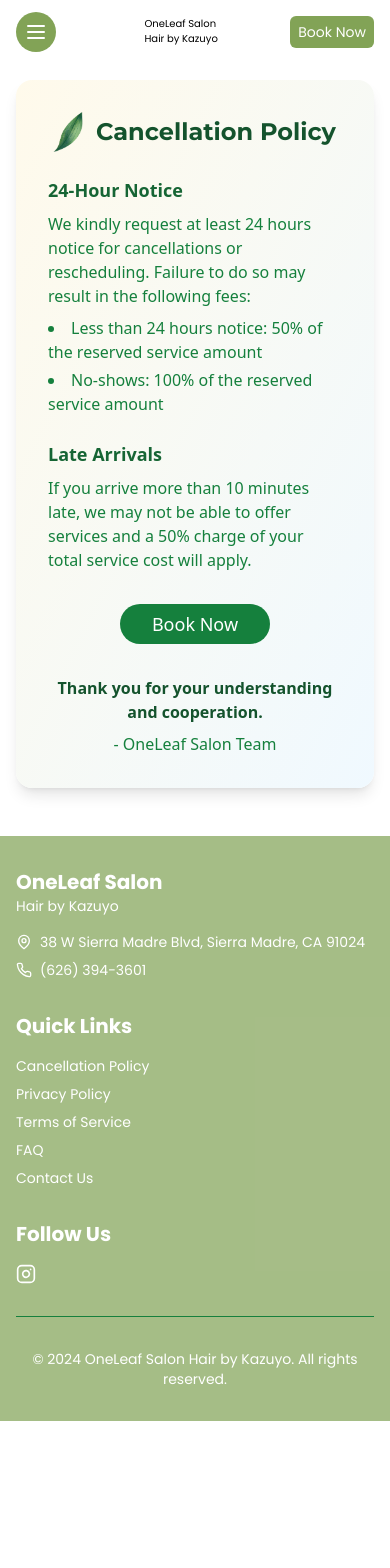
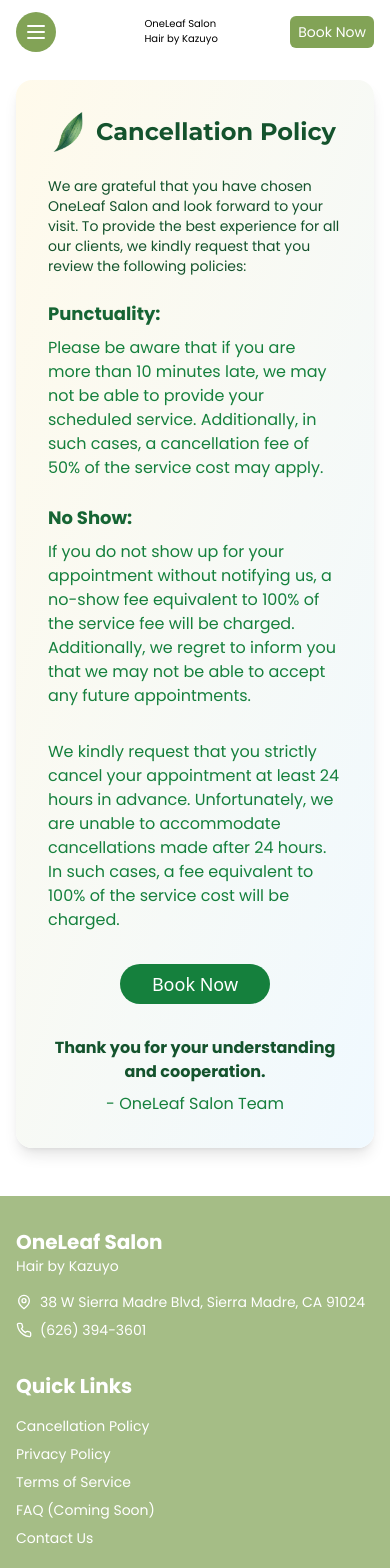
Before and after one commit to iwakikishi/oneleaf_salon, a Next.js app: page /cancellation-policy in a window 390 px wide. Shown: the top 1568 px of the page. Before the commit the page ends 1421 px from the top, so only its background shows below. Built offline with nearby package versions, Linux system fonts and the light colour scheme.

Commit message:
10/23-14:20

```diff
--- a/app/cancellation-policy/page.tsx
+++ b/app/cancellation-policy/page.tsx
@@ -14,8 +14,8 @@
 
 const PolicyItem = ({ title, children }: { title: string; children: React.ReactNode }) => (
   <div className='mb-6'>
-    <h3 className='text-green-800 font-semibold text-lg mb-2'>{title}</h3>
-    <div className='text-green-700 text-base'>{children}</div>
+    <h3 className='text-green-800 font-semibold font-poppins text-lg mb-2'>{title}</h3>
+    <div className='text-green-700 font-poppins text-base'>{children}</div>
   </div>
 );
 
@@ -25,47 +25,44 @@
       <div className='max-w-4xl mx-auto px-4 py-12 md:py-24'>
         <div className='bg-gradient-to-br from-[#fffaeb] to-[#f0f9ff] p-8 md:p-12 rounded-2xl shadow-lg'>
           <SectionTitle>Cancellation Policy</SectionTitle>
-
-          <PolicyItem title='24-Hour Notice'>
-            <p>We kindly request at least 24 hours notice for cancellations or rescheduling. Failure to do so may result in the following fees:</p>
-            <ul className='list-disc list-inside mt-2 space-y-1'>
+          <p className='text-green-900 text-sm sm:text-lg md:text-lg lg:text-xl font-poppins'>
+            We are grateful that you have chosen OneLeaf Salon and look forward to your visit. To provide the best experience for all our clients, we
+            kindly request that you review the following policies:
+          </p>
+          <div className='mt-6'>
+            <PolicyItem title='Punctuality:'>
+              <p>
+                Please be aware that if you are more than 10 minutes late, we may not be able to provide your scheduled service. Additionally, in such
+                cases, a cancellation fee of 50% of the service cost may apply.
+              </p>
+              {/* <ul className='list-disc list-inside mt-2 space-y-1'>
               <li>Less than 24 hours notice: 50% of the reserved service amount</li>
               <li>No-shows: 100% of the reserved service amount</li>
-            </ul>
-          </PolicyItem>
+            </ul> */}
+            </PolicyItem>
 
-          <PolicyItem title='Late Arrivals'>
-            <p>
-              If you arrive more than 10 minutes late, we may not be able to offer services and a 50% charge of your total service cost will apply.
-            </p>
-          </PolicyItem>
-
-          {/* <PolicyItem title='$100 Deposits Required'>
-            <p>The following services require a $100 deposit:</p>
-            <ul className='grid grid-cols-2 gap-2 mt-2'>
-              {['Highlight', 'Ombré', 'Balayage', 'Bleach and Toner', 'Japanese Straightening', 'Color Corrections', 'Digital perm'].map((item) => (
-                <li key={item} className='bg-white/50 px-3 py-1 rounded-full text-sm'>
-                  {item}
-                </li>
-              ))}
-            </ul>
-            <p className='mt-4 text-sm'>Deposits are applied to your service bill. Full refund for cancellations with 24-hour notice.</p>
-          </PolicyItem> */}
-
-          {/* <PolicyItem title='Booking Information'>
-            <p>Please book appointments one at a time. Ensure you pay the deposit fee during checkout to confirm your appointment.</p>
-          </PolicyItem> */}
+            <PolicyItem title='No Show:'>
+              <p>
+                If you do not show up for your appointment without notifying us, a no-show fee equivalent to 100% of the service fee will be charged.
+                Additionally, we regret to inform you that we may not be able to accept any future appointments.{' '}
+              </p>
+              <p className='mt-8'>
+                We kindly request that you strictly cancel your appointment at least 24 hours in advance. Unfortunately, we are unable to accommodate
+                cancellations made after 24 hours. In such cases, a fee equivalent to 100% of the service cost will be charged.
+              </p>
+            </PolicyItem>
+          </div>
 
           <div className='mt-8 text-center'>
             <Button asChild className='bg-green-700 text-white hover:bg-green-600 transition-colors px-8 py-3 rounded-full text-lg'>
-              <Link href='https://kazuyoroyaltysalon.setmore.com/' target='_blank'>
+              <Link href='https://oneleafsalon.setmore.com/' target='_blank'>
                 Book Now
               </Link>
             </Button>
           </div>
 
-          <p className='text-green-900 font-semibold text-center mt-8'>Thank you for your understanding and cooperation.</p>
-          <p className='text-green-700 text-center mt-2'>- OneLeaf Salon Team</p>
+          <p className='text-green-900 font-semibold font-poppins text-center mt-8'>Thank you for your understanding and cooperation.</p>
+          <p className='text-green-700 font-poppins text-center mt-2'>- OneLeaf Salon Team</p>
         </div>
       </div>
     </main>
--- a/app/page.tsx
+++ b/app/page.tsx
@@ -14,7 +14,7 @@
   return (
     <main className='flex flex-col w-full overflow-x-hidden scrollbar-transparent'>
       {/* Booklet Section */}
-      <section className='justify-center pt-24 py-8 bg-[url(/images/booklet/bg-booklet-2.png)] bg-cover bg-no-repeat bg-black/10 bg-blend-overlay'>
+      <section className='justify-center pt-24 py-8 bg-[url(/images/booklet/bg-booklet-2.png)] bg-cover bg-no-repeat bg-white/10 bg-blend-overlay'>
         <React.Suspense fallback={<div>Loading...</div>}>
           <Booklet />
         </React.Suspense>
@@ -176,26 +176,17 @@
             No Show: If you do not show up for your appointment without notifying us, a no-show fee equivalent to 100% of the service fee will be
             charged. Additionally, we regret to inform you that we may not be able to accept any future appointments.
           </p>
-          <Link href='/cancellation-policy'>
-            <p className='text-green-900 text-base sm:text-lg md:text-xl lg:text-2xl font-poppins'>
-              ● <span className='underline'>Cancellation Policy</span>
-            </p>
-            <p className='text-green-900 text-base sm:text-lg md:text-xl lg:text-2xl font-poppins'>
-              We kindly request that you strictly cancel your appointment at least 24 hours in advance. Unfortunately, we are unable to accommodate
-              cancellations made after 24 hours. In such cases, a fee equivalent to 100% of the service cost will be charged.
-            </p>
-          </Link>
           <p className='text-green-900 text-base sm:text-lg md:text-xl lg:text-2xl font-poppins'>
-            * Parking * The parking area is located at the rear of the building. Please proceed to the back for convenient parking.
+            ●
+            <Link href='/cancellation-policy'>
+              <span className='underline'>Cancellation Policy</span>
+            </Link>
           </p>
           <p className='text-green-900 text-base sm:text-lg md:text-xl lg:text-2xl font-poppins'>
-            <a
-              href='https://www.google.com/maps/dir/?api=1&destination=34.16161397311594,-118.05619732447848'
-              target='_blank'
-              rel='noopener noreferrer'>
-              ● <span className='underline'>Get the direction</span>
-            </a>
+            We kindly request that you strictly cancel your appointment at least 24 hours in advance. Unfortunately, we are unable to accommodate
+            cancellations made after 24 hours. In such cases, a fee equivalent to 100% of the service cost will be charged.
           </p>
+
           <p className='text-green-900 text-base sm:text-lg md:text-xl lg:text-2xl font-poppins'>
             Thank you for your understanding and cooperation! We are excitedly looking forward to your visit and can&apos;t wait to see you soon!{' '}
           </p>
@@ -211,9 +202,19 @@
       {/* Access Section */}
       <section className='flex flex-col gap-8 px-2 mt-12 sm:mt-16 md:mt-20 lg:mt-24 py-8 md:px-12 lg:px-56'>
         <SectionTitle>Access</SectionTitle>
-        <p className='text-gray-500 px-4 text-base sm:text-lg md:text-xl lg:text-2xl font-poppins'>
-          The parking area is located at the rear of the building. Please proceed to the back for convenient parking.
-        </p>
+        <div className='flex flex-col gap-8 px-4'>
+          <p className='text-green-900 text-base sm:text-lg md:text-xl lg:text-2xl font-poppins'>
+            * Parking * The parking area is located at the rear of the building. Please proceed to the back for convenient parking.
+          </p>
+          <p className='text-green-900 text-base sm:text-lg md:text-xl lg:text-2xl font-poppins'>
+            <a
+              href='https://www.google.com/maps/dir/?api=1&destination=34.16161397311594,-118.05619732447848'
+              target='_blank'
+              rel='noopener noreferrer'>
+              ● <span className='underline'>Get the direction</span>
+            </a>
+          </p>
+        </div>
         <div className='w-full aspect-square relative mb-10'>
           <iframe
             src='https://www.google.com/maps/embed?pb=!1m18!1m12!1m3!1d3301.402952049803!2d-118.05619732447848!3d34.16161397311594!2m3!1f0!2f0!3f0!3m2!1i1024!2i768!4f13.1!3m3!1m2!1s0x80c2dc70abd9e333%3A0x8436c838e56c8dc5!2s38%20W%20Sierra%20Madre%20Blvd%2C%20Sierra%20Madre%2C%20CA%2091024%2C%20USA!5e0!3m2!1sen!2sus!4v1716251840342!5m2!1sen!2sus'
--- a/app/privacy-policy/page.tsx
+++ b/app/privacy-policy/page.tsx
@@ -29,7 +29,6 @@
 
           <PolicyItem title='Introduction'>
             <p>
-              {/* アポストロフィを含む文字列をバッククォートで囲む */}
               {`This Privacy Policy describes Our policies and procedures on the collection, use and disclosure of Your information when You use the
               Service and tells You about Your privacy rights and how the law protects You.`}
             </p>
--- a/app/services/page.tsx
+++ b/app/services/page.tsx
@@ -41,7 +41,7 @@
         <div className='flex flex-col gap-8'>
           <PriceAccordion />
           <Button asChild className='p-8 bg-lime-700/30 text-lime-700 text-xl font-poppins hover:bg-lime-700/50'>
-            <Link href='https://kazuyoroyaltysalon.setmore.com/' target='_blank'>
+            <Link href='https://oneleafsalon.setmore.com/' target='_blank'>
               Book an appointment
             </Link>
           </Button>
--- a/components/footer.tsx
+++ b/components/footer.tsx
@@ -7,7 +7,7 @@
     { href: '/cancellation-policy', label: 'Cancellation Policy' },
     { href: '/privacy-policy', label: 'Privacy Policy' },
     { href: '/privacy-policy', label: 'Terms of Service' },
-    { href: '/faq', label: 'FAQ' },
+    { href: '/faq', label: 'FAQ (Coming Soon)' },
     { href: '/contact', label: 'Contact Us' },
   ];
 
@@ -30,11 +30,20 @@
           <div className='flex flex-col'>
             <h3 className='text-xl font-semibold mb-4'>Quick Links</h3>
             <nav className='flex flex-col space-y-2'>
-              {links.map((link) => (
-                <Link key={link.href} href={link.href} className='text-sm hover:text-green-300 transition-colors'>
-                  {link.label}
-                </Link>
-              ))}
+              {links.map((link) => {
+                if (link.href === '/faq') {
+                  return (
+                    <span key={link.href} className='text-sm hover:text-green-300 transition-colors'>
+                      FAQ (Coming Soon)
+                    </span>
+                  );
+                }
+                return (
+                  <Link key={link.href} href={link.href} className='text-sm hover:text-green-300 transition-colors'>
+                    {link.label}
+                  </Link>
+                );
+              })}
             </nav>
           </div>
           <div className='flex flex-col'>
@@ -55,7 +64,10 @@
           </div>
         </div>
         <div className='mt-8 pt-8 border-t border-green-700 text-center text-sm'>
-          <p>&copy; {new Date().getFullYear()} OneLeaf Salon Hair by Kazuyo. All rights reserved.</p>
+          <p>
+            &copy; {new Date().getFullYear()} OneLeaf Salon Hair by Kazuyo. <br />
+            All rights reserved.
+          </p>
         </div>
       </div>
     </footer>
```
Also changed, not shown: app/team/page.tsx (+12 -3 lines).
